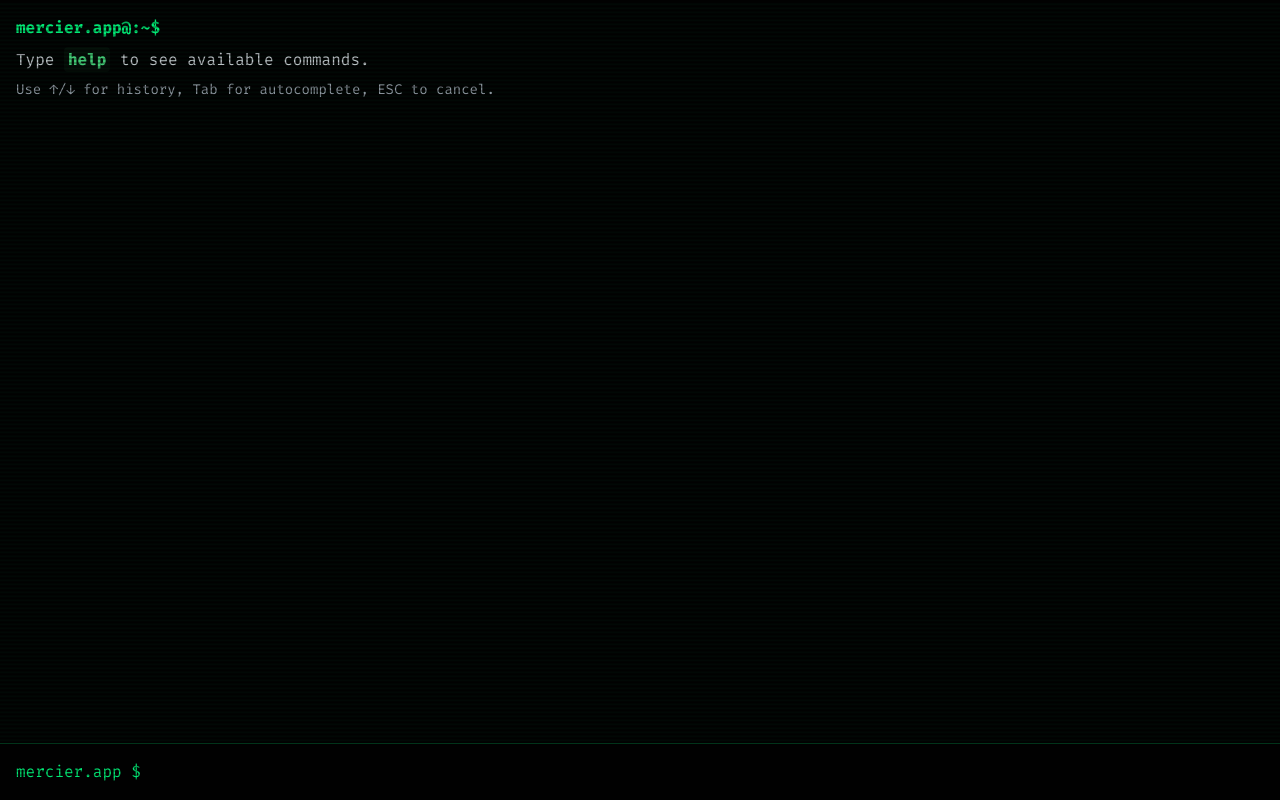
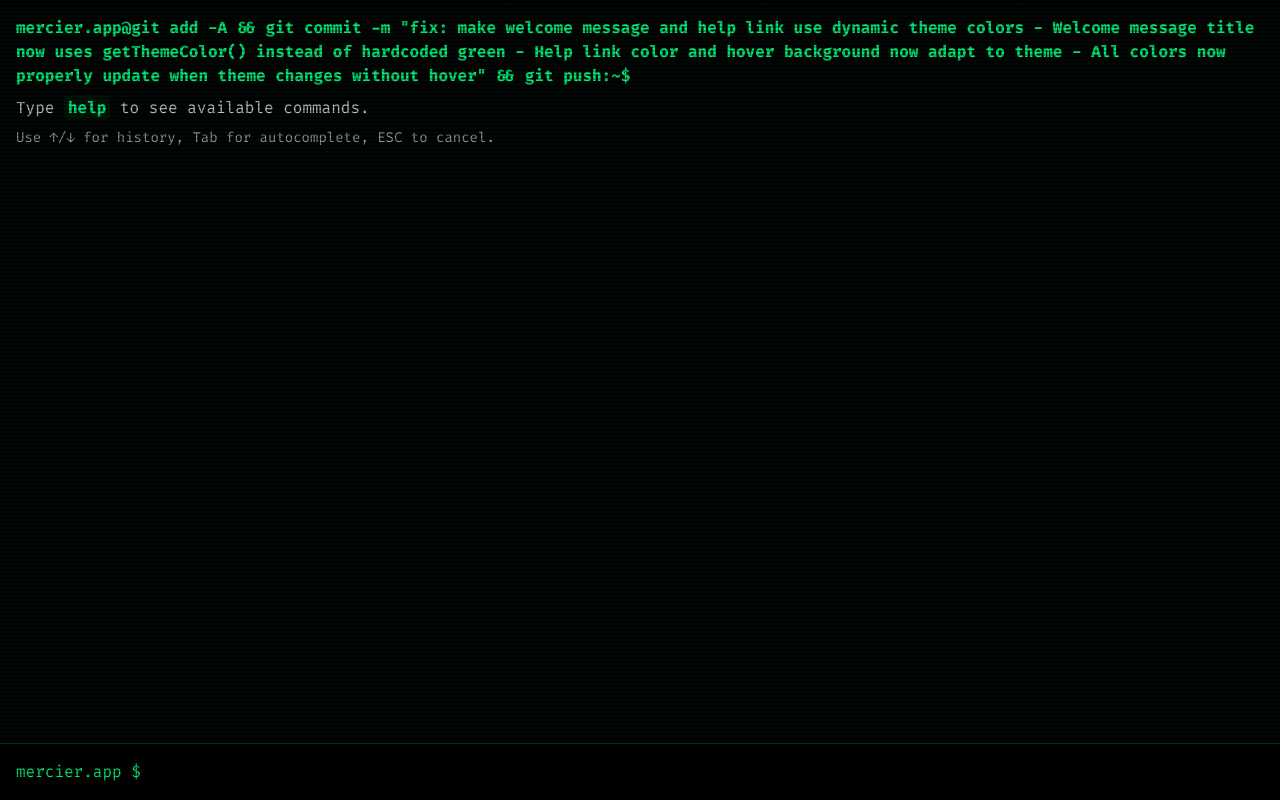
Before and after one commit to t-mercier/mercier-app, a Next.js app: page /terminal in a window 1280 px wide. Built offline with nearby package versions, Linux system fonts and the light colour scheme.

Commit message:
fix: make welcome message and help link use dynamic theme colors
- Welcome message title now uses getThemeColor() instead of hardcoded green
- Help link color and hover background now adapt to theme
- All colors now properly update when theme changes without hover

```diff
--- a/src/components/terminal/Terminal.tsx
+++ b/src/components/terminal/Terminal.tsx
@@ -173,6 +173,13 @@
   // Apply theme class to terminal
   const themeClass = `theme-${state.theme}`;
 
+  // Get theme color
+  const getThemeColor = () => {
+    if (state.theme === 'amber') return '#ffcc66';
+    if (state.theme === 'ice') return '#9be7ff';
+    return '#00ff7f'; // default green
+  };
+
   // Get theme color for border
   const getThemeBorderColor = () => {
     if (state.theme === 'amber') return 'rgba(255, 204, 102, 0.3)';
@@ -207,12 +214,26 @@
           {/* Welcome message on first load */}
           {state.output.length === 0 && (
             <div className="space-y-2">
-              <div className="text-hacker-green font-bold">
-                mercier.app@:~$
+              <div className="font-bold" style={{ color: getThemeColor() }}>
+                mercier.app@git add -A && git commit -m "fix: make welcome message and help link use dynamic theme colors
+
+- Welcome message title now uses getThemeColor() instead of hardcoded green
+- Help link color and hover background now adapt to theme
+- All colors now properly update when theme changes without hover" && git push:~$
               </div>
               <div className="text-gray-300">
                 Type <span
-                  className="text-green-400 font-mono font-bold bg-green-400/5 px-1 py-0.5 rounded cursor-pointer hover:bg-green-400/10 transition-colors"
+                  className="font-mono font-bold px-1 py-0.5 rounded cursor-pointer transition-colors"
+                  style={{
+                    color: getThemeColor(),
+                    backgroundColor: `${getThemeColor()}10`
+                  }}
+                  onMouseEnter={(e) => {
+                    e.currentTarget.style.backgroundColor = `${getThemeColor()}20`;
+                  }}
+                  onMouseLeave={(e) => {
+                    e.currentTarget.style.backgroundColor = `${getThemeColor()}10`;
+                  }}
                   onClick={() => {
                     if (context.executeCommand) {
                       context.executeCommand('help');
```
